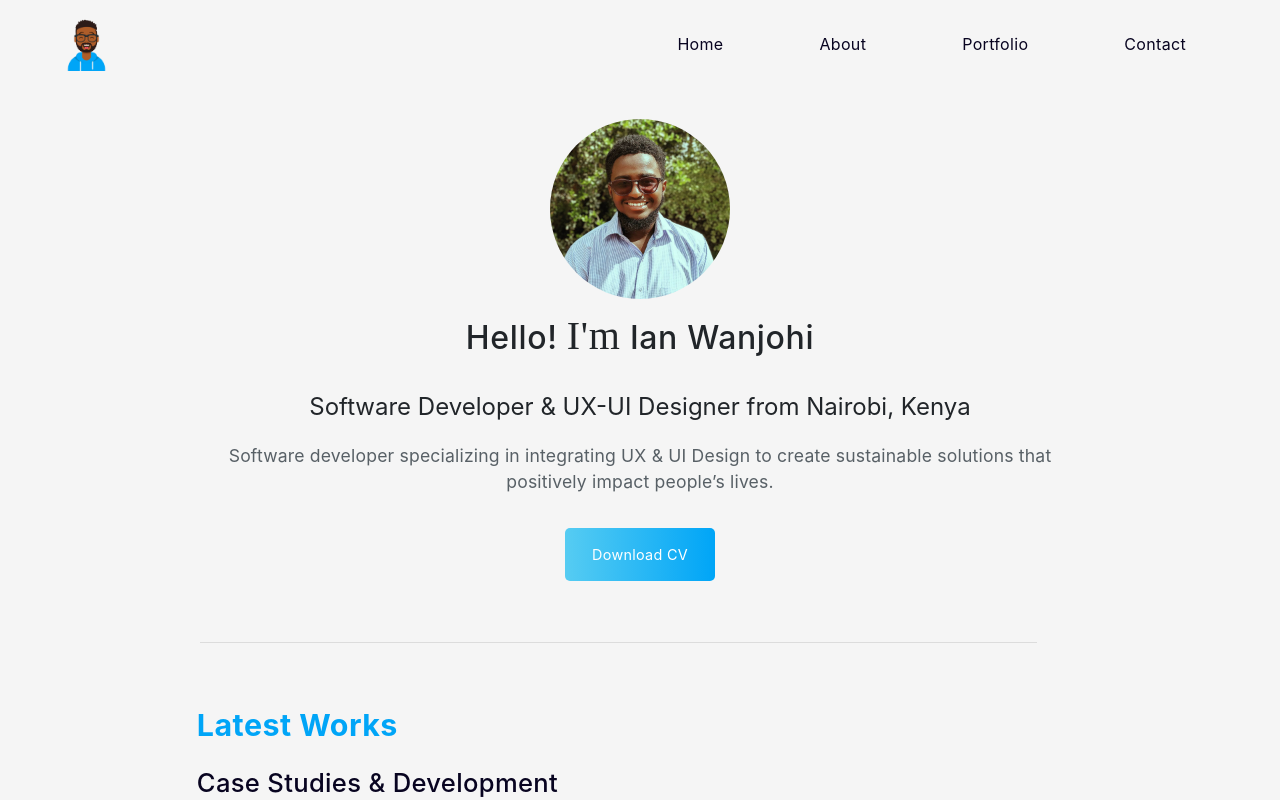
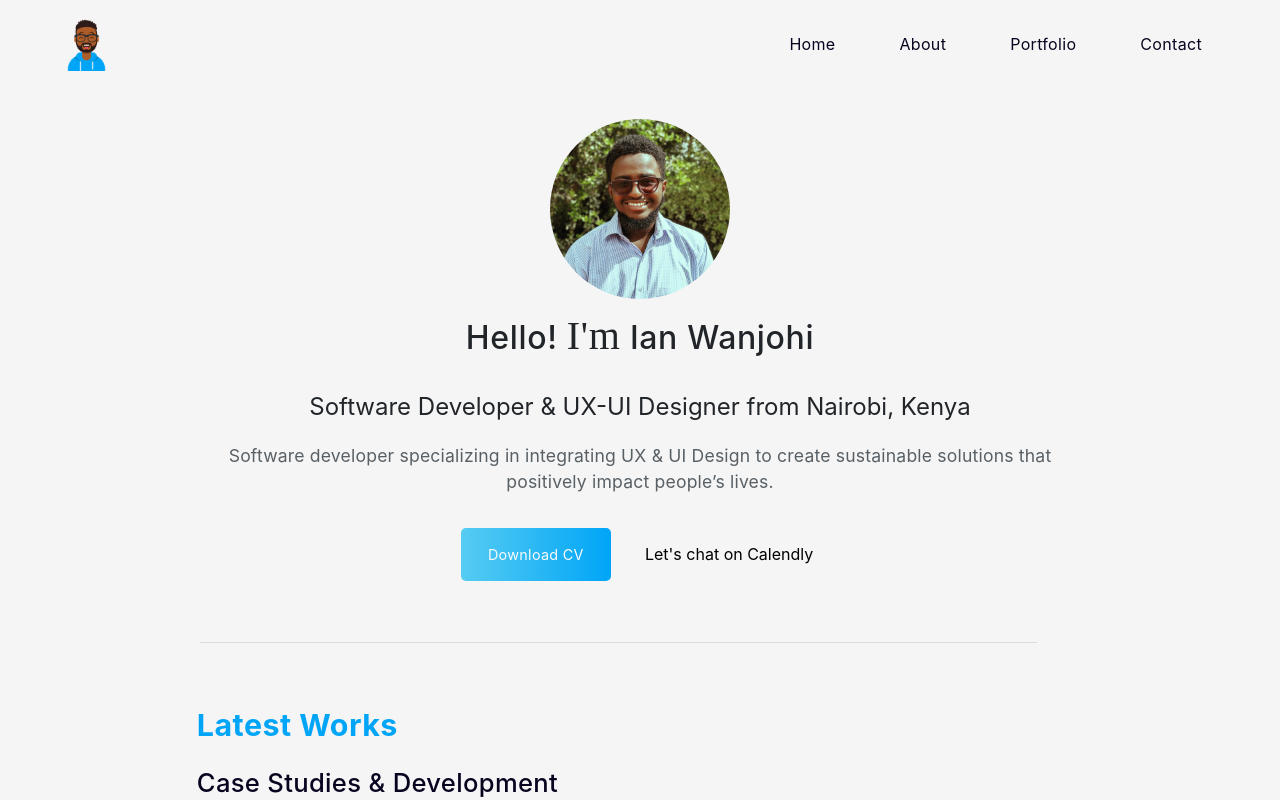
Before and after one commit to iwanjo/my-website, a React (Create React App) app: page / in a window 1280 px wide. Shown: the top 800 px of the page. Built offline with nearby package versions, Linux system fonts and the light colour scheme; no server answers; a web font is replaced by a local one.

Commit message:
added calendly integration for meetings

```diff
--- a/package.json
+++ b/package.json
@@ -9,6 +9,7 @@
     "bootstrap": "^4.6.0",
     "react": "^17.0.2",
     "react-bootstrap": "^1.6.0",
+    "react-calendly": "^2.0.4",
     "react-dom": "^17.0.2",
     "react-helmet": "^6.1.0",
     "react-loading": "^2.0.3",
--- a/src/Home.js
+++ b/src/Home.js
@@ -10,6 +10,7 @@ import NavbarArea from './Navbar';
 import styles from './css-modules/Home.module.css';
 import { Helmet } from 'react-helmet';
 import Footer from './Footer';
+import { openPopupWidget } from "react-calendly";
 
 function Home() {
 
@@ -30,7 +31,14 @@ function Home() {
                     <h1 className={styles.helloTitle}>Hello! <span className={styles.fancyTitle}>I'm</span> Ian Wanjohi</h1>
                     <h3 className={styles.jobTitle}>Software Developer & UX-UI Designer from Nairobi, Kenya</h3>
                     <p className={styles.missionText}>Software developer specializing in integrating UX & UI Design to create sustainable solutions that positively impact people’s lives.</p>
-                    <button className={styles.resumeBtn}>Download CV</button>
+
+                    <div className={styles.buttonGroup}>
+                        <button className={styles.resumeBtn}>Download CV</button>
+                        <a href="https://calendly.com/iwanjo/meet" target="_blank" rel="noreferrer"><button className={styles.calendlyBtn}>Let's chat on Calendly</button></a>
+
+
+                    </div>
+
 
                 </div>
 
--- a/src/css-modules/Home.module.css
+++ b/src/css-modules/Home.module.css
@@ -73,7 +73,7 @@
     font-size: .8rem;
     outline: none;
     letter-spacing: .02em;
-    color: #fff;
+    color: #fafafa;
     background-image: linear-gradient(to right, #56CCF2, #00a5f7);
     border: none;
     border-radius: 5px;
@@ -85,12 +85,22 @@
 }
 
 .resumeBtn:hover{
-    border: 1px solid #00a5f7;
-    background-image: linear-gradient(to bottom, #f4f4f4, #f3f3f3);
-    color: #00a5f7;
+    background-image: linear-gradient(to bottom, rgb(69, 192, 233), #00a5f7);
+    color: #fafafa;
     transition: .5s ease-in;
 
 }
+
+.calendlyBtn{
+    margin-left: 1.75rem;
+    border: none;
+    outline: none;
+}
+
+.calendlyBtn:hover{
+    color: #007fbe;
+}
+
 
 .horizLine{
     margin-top: 2.3rem;
@@ -231,11 +241,6 @@
         border-radius: 5px;
     }
 
-    .resumeBtn:hover{
-        color: #00a5f7;
-        transition: .4s ease-in;
-    }
-
     .mainImg{
         height: 180px;
         width: 180px;
@@ -314,26 +319,5 @@
         padding-bottom: 2rem;
     }
 
-    /* .trial{
-        position: absolute;
-        width: 1532.25px;
-        height: 596px;
-        left: calc(50% - 1532.25px/2 + 0.5px);
-        top: calc(50% - 596px/2);
-
-        font-family: Syne;
-        font-style: normal;
-        font-weight: bold;
-        font-size: 150.104px;
-        line-height: 597px;
-        display: flex;
-        align-items: center;
-        text-align: center;
-
-        color: #717A81;
-        opacity: .1;
-
-        mix-blend-mode: multiply;
-    } */
 
 }
--- a/src/css-modules/Navbar.module.css
+++ b/src/css-modules/Navbar.module.css
@@ -30,7 +30,7 @@
 
     .navLink{
         color: #080420!important;
-        padding: 0 3rem!important;
+        padding: 0 2rem!important;
         font-size: 1rem;
         letter-spacing: .02em;
     }
```
Also changed, not shown: 2 other files (tests, documents, lock files or other folders).
